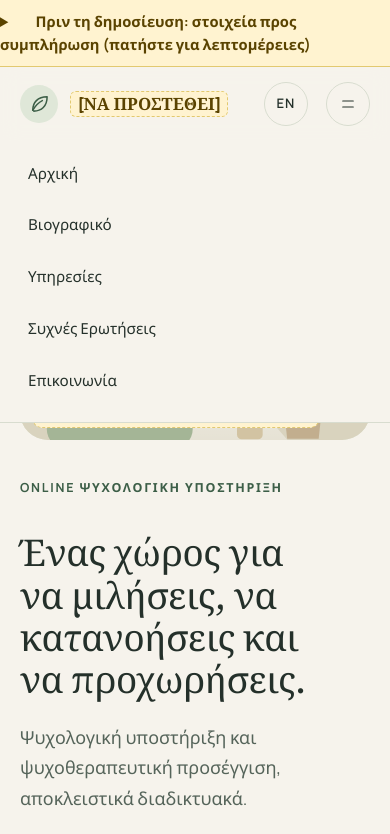
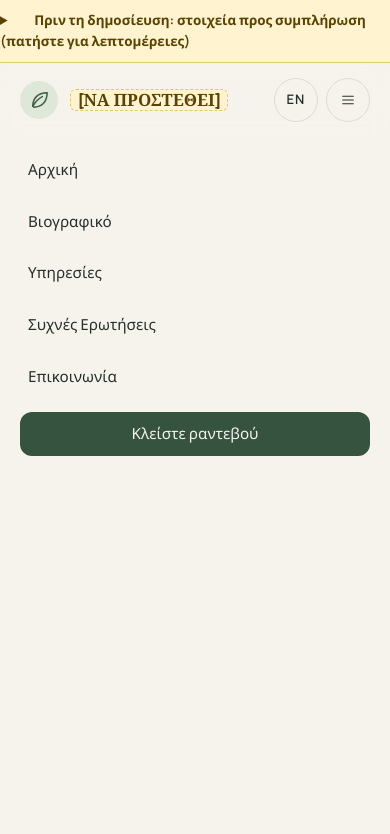
Before and after one commit to PanosEco/elenaWeb, a plain HTML site: page paper/index.html in a window 390 px wide. Both pictures are taken after a click on the button "Άνοιγμα μενού". Shown: the top 834 px of the page. Drawn offline with Linux system fonts and the light colour scheme.

Commit message:
Fit both pages to a phone screen.
The botanical page no longer grows wider than the screen, and both versions use tighter type, photos, and buttons on a narrow display.

Co-authored-by: PanosEco <PanosEco@users.noreply.github.com>

```diff
--- a/css/custom.css
+++ b/css/custom.css
@@ -15,6 +15,7 @@
 
 html {
   scroll-padding-top: 6.5rem;
+  overflow-x: clip;
 }
 
 body {
@@ -239,13 +240,18 @@ body.menu-open {
 }
 
 .photo-placeholder--portrait {
-  min-height: 22rem;
+  width: 100%;
+  max-width: 22rem;
+  min-width: 0;
+  min-height: 0;
   aspect-ratio: 4 / 5;
 }
 
 .photo-placeholder--wide {
-  min-height: 12rem;
-  aspect-ratio: 16 / 6;
+  width: 100%;
+  max-width: 100%;
+  min-width: 0;
+  min-height: 9rem;
 }
 
 .photo-placeholder--on-dark {
@@ -824,6 +830,39 @@ button {
   }
 }
 
+@media (min-width: 720px) {
+  .photo-placeholder--wide {
+    min-height: 0;
+    aspect-ratio: 16 / 6;
+  }
+}
+
+@media (max-width: 640px) {
+  .canopy {
+    width: min(72%, 250px);
+  }
+
+  .acc-button {
+    align-items: flex-start;
+    font-size: 1.2rem;
+  }
+
+  .leaf-marquee__group {
+    gap: 1.1rem;
+    padding-block: 0.6rem;
+    font-size: 1.05rem;
+  }
+
+  #mobile-menu a {
+    min-height: 3rem;
+  }
+
+  .to-top {
+    right: max(0.85rem, env(safe-area-inset-right));
+    bottom: max(0.85rem, env(safe-area-inset-bottom));
+  }
+}
+
 @media (max-width: 1023px) {
   .branch-top {
     top: -1.5rem;
--- a/paper/index.html
+++ b/paper/index.html
@@ -40,7 +40,7 @@
         <symbol id="i-phone" viewBox="0 0 24 24"><path d="M6 4h3l1.5 4-2 1.5a11 11 0 0 0 5 5l1.5-2 4 1.5v3a2 2 0 0 1-2 2A15 15 0 0 1 4 6a2 2 0 0 1 2-2z" /></symbol>
         <symbol id="i-mail" viewBox="0 0 24 24"><rect x="3.5" y="5.5" width="17" height="13" rx="3" /><path d="M4 8l8 5.5L20 8" /></symbol>
         <symbol id="i-monitor" viewBox="0 0 24 24"><rect x="3.5" y="4.5" width="17" height="12" rx="2.5" /><path d="M9 20h6M12 16.5V20" /></symbol>
-        <symbol id="i-menu" viewBox="0 0 24 24"><path d="M5 8h14M5 16h14" /></symbol>
+        <symbol id="i-menu" viewBox="0 0 24 24"><path d="M5 7h14M5 12h14M5 17h14" /></symbol>
         <path id="leaf" d="M0 0C15-30 15-72 0-112-15-72-15-30 0 0z" />
       </defs>
     </svg>
@@ -76,6 +76,7 @@
             <li><a href="#services">Υπηρεσίες</a></li>
             <li><a href="#faq" data-k="nav:faq">Συχνές Ερωτήσεις</a></li>
             <li><a href="#contact">Επικοινωνία</a></li>
+            <li class="nav-book"><a class="btn btn-sm" href="#contact">Κλείστε ραντεβού</a></li>
           </ul>
         </nav>
         <button class="lang-btn" id="lang-btn" type="button" aria-label="Language" lang="en">EN</button>
--- a/paper/site.css
+++ b/paper/site.css
@@ -56,6 +56,7 @@
 
 html {
   scroll-behavior: smooth;
+  overflow-x: clip;
 }
 
 body {
@@ -270,8 +271,14 @@ section {
   list-style: none;
 }
 
+.nav-book {
+  display: none;
+}
+
 .nav-panel a {
-  display: block;
+  display: flex;
+  align-items: center;
+  min-height: 44px;
   border-radius: 999px;
   padding: 8px 12px;
   color: var(--ink);
@@ -731,6 +738,7 @@ details.q .ans {
   color: var(--ink);
   padding: 0.75em 0.95em;
   font: inherit;
+  font-size: 16px;
 }
 
 .field textarea {
@@ -936,6 +944,9 @@ dialog p {
 
   .nav-panel.open {
     display: block;
+    min-height: calc(100dvh - 5.25rem);
+    overflow: auto;
+    padding-bottom: 28px;
   }
 
   .nav-panel ul {
@@ -974,12 +985,96 @@ dialog p {
 }
 
 @media (max-width: 640px) {
+  h1 {
+    font-size: 2.05rem;
+  }
+
+  h2 {
+    font-size: 1.7rem;
+  }
+
   .header-book {
     display: none;
   }
 
+  .nav-book {
+    display: block;
+    margin-top: 8px;
+  }
+
+  .nav-book .btn {
+    width: 100%;
+    background: var(--btn-bg);
+    color: var(--btn-ink);
+  }
+
+  .header-row {
+    gap: 8px;
+  }
+
+  .brand {
+    flex: 1 1 auto;
+    min-width: 0;
+  }
+
+  .brand-text,
+  .brand-name {
+    min-width: 0;
+    overflow: hidden;
+  }
+
   .brand-role {
     display: none;
+  }
+
+  .brand-name .ph {
+    display: inline-block;
+    max-width: 100%;
+    overflow: hidden;
+    text-overflow: ellipsis;
+    vertical-align: bottom;
+  }
+
+  .hero {
+    padding-block: 18px 32px;
+  }
+
+  .hero-grid .photo,
+  .benefits-grid .photo,
+  .about-grid .photo {
+    aspect-ratio: 5 / 3;
+    max-width: none;
+  }
+
+  .band {
+    padding-block: 48px;
+  }
+
+  .hero-actions {
+    flex-direction: column;
+    align-items: stretch;
+  }
+
+  .hero-actions .btn {
+    width: 100%;
+  }
+
+  .benefit-list li,
+  details.q summary {
+    align-items: flex-start;
+  }
+
+  details.q summary {
+    font-size: 1.05rem;
+    padding-block: 16px;
+  }
+
+  details.q summary::after {
+    margin-top: 0.45rem;
+  }
+
+  .form-card .btn {
+    width: 100%;
   }
 
   .foot-intro {
@@ -989,6 +1084,19 @@ dialog p {
   .foot-seal {
     width: 58px;
     height: 58px;
+  }
+
+  .quote {
+    font-size: 1.4rem;
+  }
+
+  .photo-tag {
+    font-size: 0.68rem;
+    white-space: normal;
+  }
+
+  .prepub {
+    font-size: 0.84rem;
   }
 }
 
```
Also changed, not shown: index.html (+4 -4 lines).
